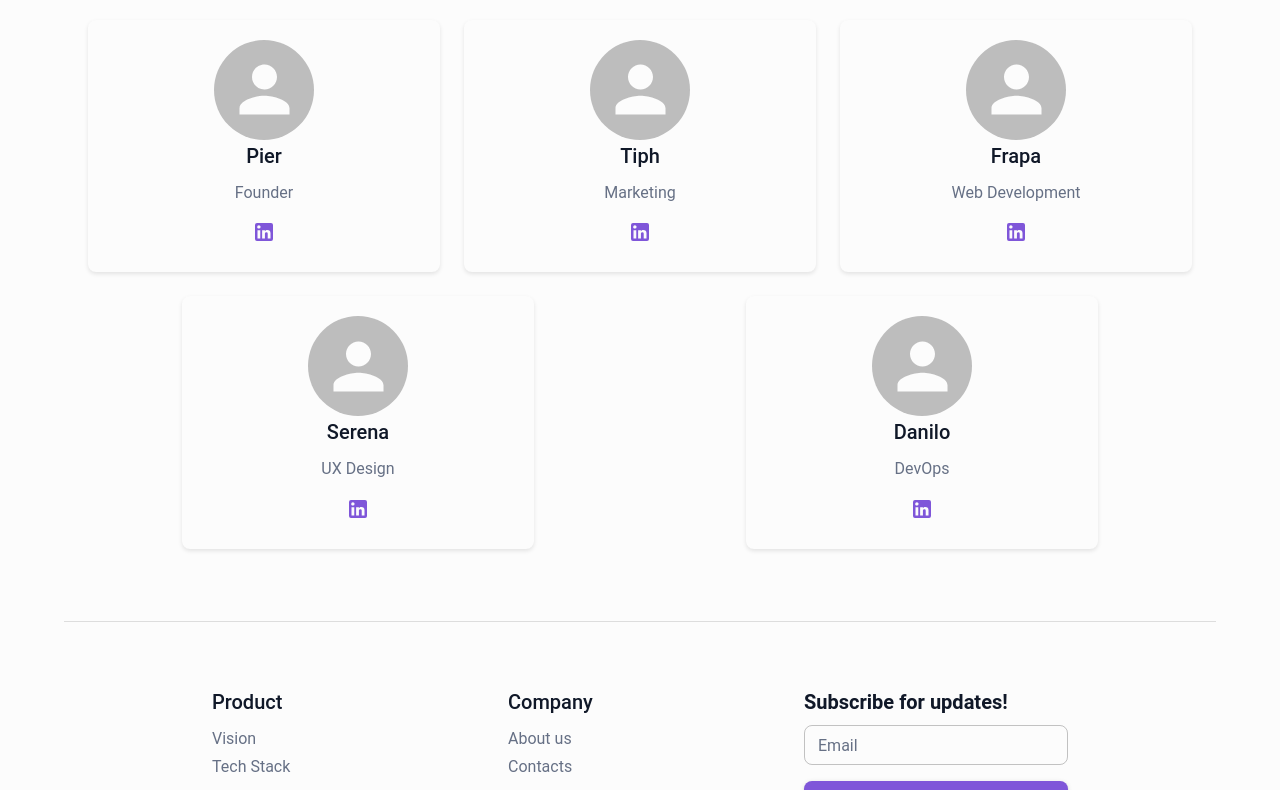
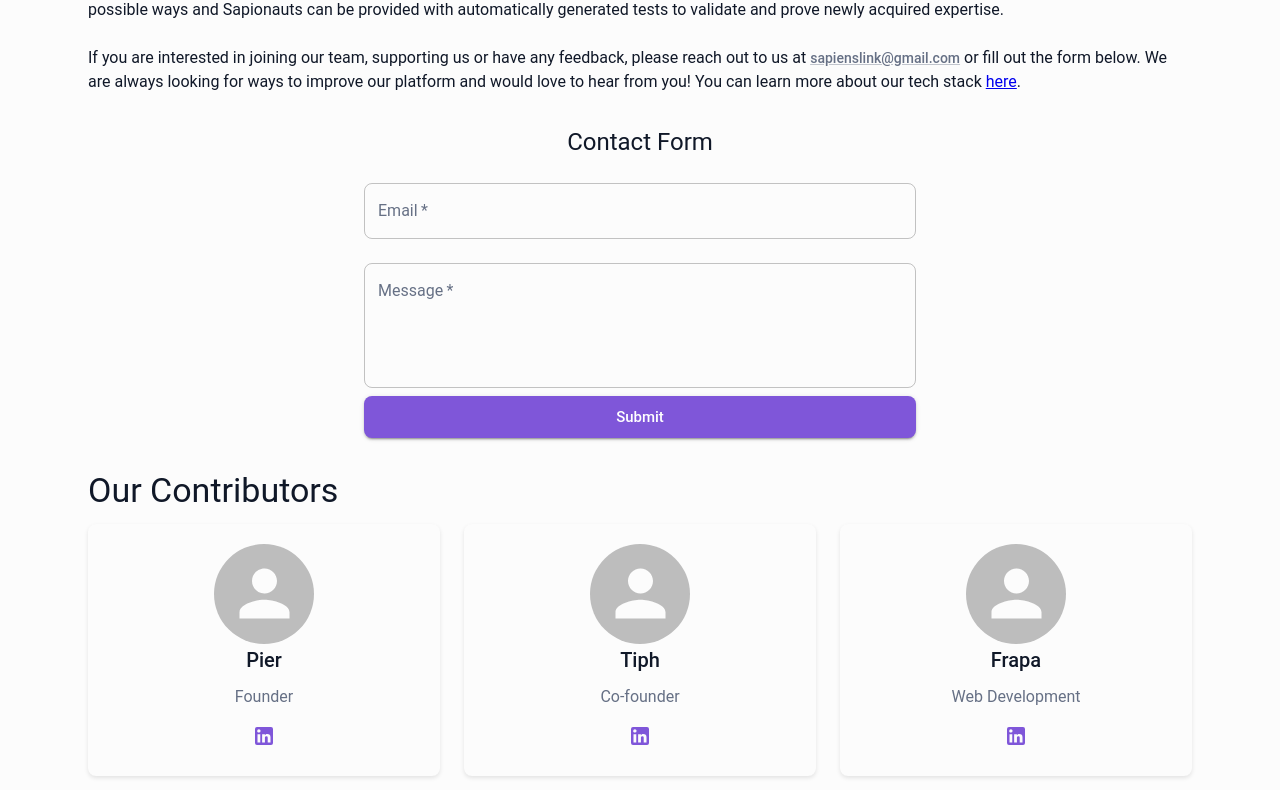
Before and after one commit to pierpaolo28/sapiensLink, a Next.js app in the folder frontend/: page /about in a window 1280 px wide. Shown: the part 287-1077 px from the top of the page. Built offline with nearby package versions, Linux system fonts and the light colour scheme; no server answers.

Commit message:
serena ux feedback

```diff
--- a/frontend/components/Footer.tsx
+++ b/frontend/components/Footer.tsx
@@ -51,7 +51,7 @@ export default function Footer(props: any) {
               Product
             </Typography>
             <Link
-              href="vision"
+              href="about"
               variant="subtitle1"
               color="textSecondary"
               underline={"hover"}
@@ -62,7 +62,7 @@ export default function Footer(props: any) {
                 },
               }}
             >
-              Vision
+              About us
             </Link>
             <br />
             <Link
@@ -83,10 +83,10 @@ export default function Footer(props: any) {
           </Grid>
           <Grid item xs={6} md={4} lg={3}>
             <Typography variant="h6" color="textPrimary" gutterBottom>
-              Company
+              Features
             </Typography>
             <Link
-              href="about"
+              href="list_home"
               variant="subtitle1"
               color="textSecondary"
               underline={"hover"}
@@ -97,11 +97,11 @@ export default function Footer(props: any) {
                 },
               }}
             >
-              About us
+              Lists
             </Link>
             <br />
             <Link
-              href="contacts"
+              href="rank_home"
               variant="subtitle1"
               color="textSecondary"
               underline={"hover"}
@@ -112,7 +112,7 @@ export default function Footer(props: any) {
                 },
               }}
             >
-              Contacts
+              Ranks
             </Link>
             <br />
           </Grid>
--- a/frontend/components/Header.tsx
+++ b/frontend/components/Header.tsx
@@ -272,9 +272,7 @@ export default function Header() {
     "/",
     "/list_home",
     "/rank_home",
-    "/vision",
     "/about",
-    "/contacts",
   ];
   const list = (anchor: any) => (
     <Box
@@ -284,7 +282,7 @@ export default function Header() {
       onKeyDown={toggleDrawer(anchor, false)}
     >
       <List>
-        {["Home", "Lists", "Ranks", "Vision", "About Us", "Contact Us"].map(
+        {["Home", "Lists", "Ranks", "About Us"].map(
           (text, index) => (
             <ListItem key={text} disablePadding>
               <Link
@@ -301,9 +299,7 @@ export default function Header() {
                     {index === 0 && <HomeIcon />}
                     {index === 1 && <ListIcon />}
                     {index === 2 && <TrendingUpIcon />}
-                    {index === 3 && <VisibilityIcon />}
-                    {index === 4 && <InfoIcon />}
-                    {index === 5 && <ContactMailIcon />}
+                    {index === 3 && <InfoIcon />}
                   </ListItemIcon>
                   <ListItemText primary={text} />
                 </ListItemButton>
@@ -417,7 +413,7 @@ export default function Header() {
                             sx={{
                               textTransform: "uppercase",
                               fontWeight: "bold",
-                              marginTop: "6px",
+                              marginTop: "16px",
                               boxShadow: "none",
                               ":hover": {
                                 boxShadow: "none",
@@ -445,7 +441,7 @@ export default function Header() {
                       alignItems: "center",
                     }}
                   >
-                    <Typography>Toggle Theme</Typography>
+                    <Typography>Dark Mode</Typography>
                     <ThemeToggleButton />
                   </Box>
                 </div>
@@ -476,14 +472,8 @@ export default function Header() {
             <Link href="/rank_home" passHref style={{ textDecoration: "none" }}>
               <NavLink variant="body2">Ranks</NavLink>
             </Link>
-            <Link href="/vision" passHref style={{ textDecoration: "none" }}>
-              <NavLink variant="body2">Vision</NavLink>
-            </Link>
             <Link href="/about" passHref style={{ textDecoration: "none" }}>
               <NavLink variant="body2">About Us</NavLink>
-            </Link>
-            <Link href="/contacts" passHref style={{ textDecoration: "none" }}>
-              <NavLink variant="body2">Contacts</NavLink>
             </Link>
           </NavbarLinksBox>
         </Box>
--- a/frontend/pages/about.tsx
+++ b/frontend/pages/about.tsx
@@ -1,4 +1,3 @@
-// pages/about.tsx
 import React from "react";
 import {
   Container,
@@ -7,7 +6,12 @@ import {
   Paper,
   Avatar,
   IconButton,
+  Box,
+  Button,
+  Link,
+  TextField,
 } from "@mui/material";
+import { useForm, ValidationError } from "@formspree/react";
 import LinkedInIcon from "@mui/icons-material/LinkedIn";
 
 import AppLayout from "@/components/AppLayout";
@@ -22,7 +26,7 @@ const TeamMembers = [
   {
     name: "Tiph",
     avatar: "",
-    position: "Marketing",
+    position: "Co-founder",
     url: "",
   },
   {
@@ -46,6 +50,13 @@ const TeamMembers = [
 ];
 
 const AboutPage: React.FC = () => {
+  const [state, handleSubmit] = useForm(
+    process.env.NEXT_PUBLIC_FORMSPREE_API_KEY!
+  );
+  if (state.succeeded) {
+    window.location.href = "/";
+  }
+
   return (
     <AppLayout>
       <Container component="main" sx={{ flexGrow: 1, p: 3, mt: 3 }}>
@@ -57,13 +68,93 @@ const AboutPage: React.FC = () => {
         <Typography variant="body1" paragraph>
           SapiensLink was created by a team of higly interdisciplanary
           individuals who are passionate about learning and sharing knowledge.
-          If you are interested in joining our team or supporting us, please
-          reach out to us directly or through or contacts page.
+          <br />
+          <br />
+          The main objective is to make complex educational content
+          accessible and to empower individual creators to make their creations
+          accessible to wider audiences without losing their ownership. In order
+          to unlock this vision, we are planning to create a space where
+          information can consumed in different possible ways and Sapionauts can
+          be provided with automatically generated tests to validate and prove
+          newly acquired expertise.
+          <br />
+          <br />
+          If you are interested in joining our team, supporting us or have any feedback, please
+          reach out to us at{" "}
+          <Link
+            href="mailto:sapienslink@gmail.com"
+            variant={"button"}
+            color={"text.secondary"}
+            rel="noopener noreferrer"
+            sx={(theme) => ({
+              "&:hover": {
+                color: theme.palette.mode === "dark" ? "#fff" : "#101828",
+              },
+              transition: ".2s",
+              textTransform: "lowercase",
+            })}
+            target={"_blank"}
+          >
+            sapienslink@gmail.com
+          </Link>{" "}
+          or fill out the form below. We are always looking for ways to improve
+          our platform and would love to hear from you! You can learn more about our tech stack <a href="tech_stack">here</a>.
         </Typography>
 
-        <Typography variant="h4" gutterBottom>
-          Our Contributors
-        </Typography>
+        <Container maxWidth="sm">
+          <Box mt={4}>
+            <Typography variant="h5" align="center" gutterBottom>
+              Contact Form
+            </Typography>
+            <form onSubmit={handleSubmit}>
+              <TextField
+                label="Email"
+                variant="outlined"
+                name="email"
+                fullWidth
+                margin="normal"
+                required
+                type="email"
+              />
+              <ValidationError
+                prefix="Email"
+                field="email"
+                errors={state.errors}
+              />
+              <TextField
+                label="Message"
+                variant="outlined"
+                name="message"
+                fullWidth
+                margin="normal"
+                required
+                multiline
+                rows={4}
+              />
+              <ValidationError
+                prefix="Message"
+                field="message"
+                errors={state.errors}
+              />
+              <Button
+                type="submit"
+                variant="contained"
+                size={"large"}
+                color="primary"
+                disabled={state.submitting}
+                fullWidth
+              >
+                Submit
+              </Button>
+            </form>
+          </Box>
+        </Container>
+
+        <Box mt={4}>
+          <Typography variant="h4" gutterBottom>
+            Our Contributors
+          </Typography>
+        </Box>
 
         <Grid container spacing={3} justifyContent="space-around">
           {TeamMembers.map((member, index) => (
@@ -103,6 +194,7 @@ const AboutPage: React.FC = () => {
             </Grid>
           ))}
         </Grid>
+
       </Container>
     </AppLayout>
   );
```
Also changed, not shown: frontend/pages/contacts.tsx (deleted, +0 -104 lines), frontend/pages/tech_stack.tsx (+10 -0 lines), frontend/pages/vision.tsx (deleted, +0 -57 lines).
